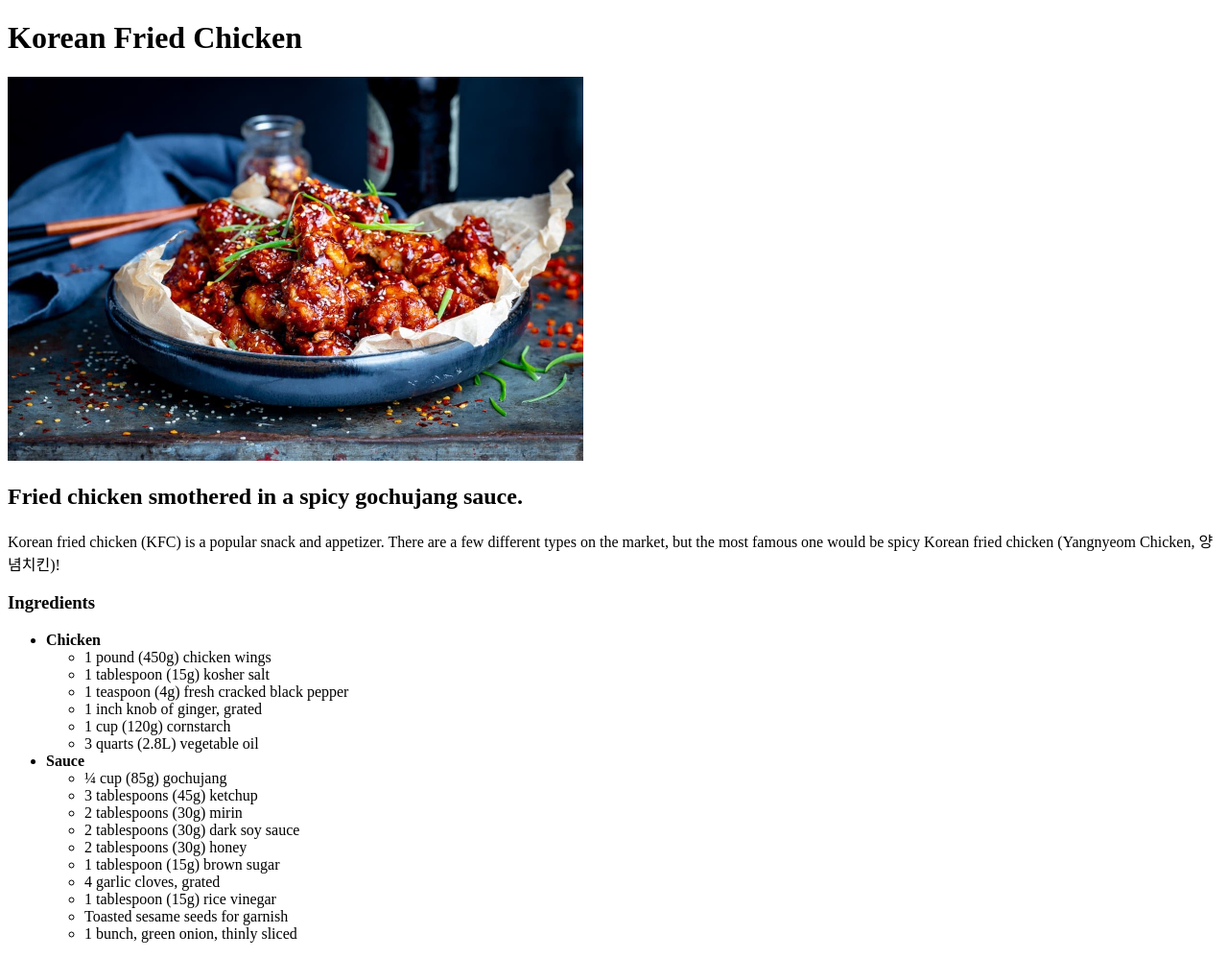
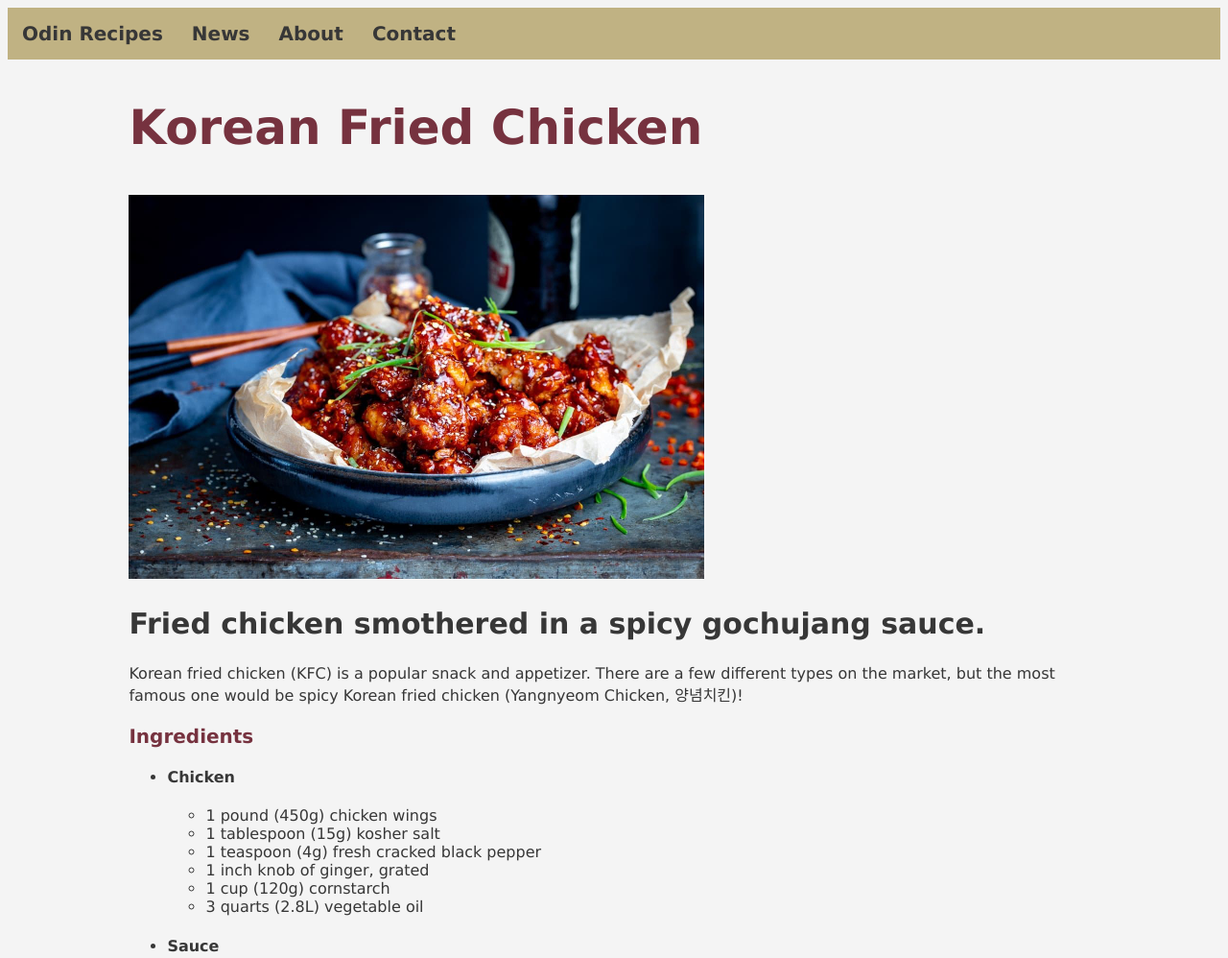
Before and after one commit to XeloMartabit/odin-recipes, a plain HTML site: page recipes/korean-fried-chicken.html in a window 1280 px wide. Shown: the top 998 px of the page at 96% size. Drawn offline with Linux system fonts and the light colour scheme.

Commit message:
Add css, nav bar and semantic html
Added css to every page, added a navigation bar on top (every item
links to main page at the moment) and modified every html file
with semantic html.

```diff
--- a/recipes/korean-fried-chicken.html
+++ b/recipes/korean-fried-chicken.html
@@ -4,15 +4,26 @@
         <meta charset="UTF-8">
         <meta name="viewport" content="width=device-width, initial-scale=1.0">
         <title>Korean Fried Chicken</title>
+        <link rel="stylesheet" href="../styles.css">
     </head>
     <body>
+        <nav>
+            <ul>
+                <li><a href="../index.html">Odin Recipes</a></li>
+                <li><a href="../index.html">News</a></li>
+                <li><a href="../index.html">About</a></li>
+                <li><a href="../index.html">Contact</a></li>
+            </ul>
+        </nav>
+        <main>
+            <section class="recipe">
                 <h1>Korean Fried Chicken</h1>
-        <img src="../img/korean-fried-chicken.jpg" alt="Delicious korean fried chicken in a bowl" width="600">
+                <img src="../img/korean-fried-chicken.jpg" alt="Delicious korean fried chicken in a bowl">
                 <h2>Fried chicken smothered in a spicy gochujang sauce.</h2>
                 <p>Korean fried chicken (KFC) is a popular snack and appetizer. There are a few different types on the market, but the most famous one would be spicy Korean fried chicken (Yangnyeom Chicken, 양념치킨)!</p>
                 <h3>Ingredients</h3>
                 <ul>
-            <li><strong>Chicken</strong></li>
+                    <li><h4>Chicken</h4></li>
                     <ul>
                         <li>1 pound (450g) chicken wings</li>
                         <li>1 tablespoon (15g) kosher salt</li>
@@ -21,7 +32,7 @@
                         <li>1 cup (120g) cornstarch</li>
                         <li>3 quarts (2.8L) vegetable oil</li>
                     </ul>
-            <li><strong>Sauce</strong></li>
+                    <li><h4>Sauce</h4></li>
                     <ul>
                         <li>¼ cup (85g) gochujang</li>
                         <li>3 tablespoons (45g) ketchup</li>
@@ -43,6 +54,10 @@
                     <li>While the chicken is cooling, in a small saucepan over medium high heat, add gochujang, ketchup, mirin, dark soy sauce, honey, and brown sugar and bring to a light boil.  Reduce your sauce for one minute, stirring often. Cut the heat and fold in the grated garlic and rice vinegar.</li>
                     <li>Over medium heat, increase the temperature of the oil in your Dutch oven to 375°F (190°C). Once the oil is hot, add the chicken, working in batches, and fry, stirring occasionally, for 3-4 minutes or until golden brown and crunchy.  Using a spider, transfer chicken to a large mixing bowl, followed by your sauce, and toss to combine. Plate and garnish with toasted sesame seeds and thinly sliced green onion. Serve and enjoy.</li>
                 </ol>
-        <a href="../index.html">Return to main page</a>
+            </section>
+        </main>
+        <footer>
+            <p>made by xelomartabit</p>
+        </footer>
     </body>
 </html>
--- /dev/null
+++ b/styles.css
@@ -0,0 +1,60 @@
+* {
+    font-family: Verdana, sans-serif;
+    color: #373737;
+    background-color: #f4f4f4;
+}
+
+nav ul {
+    list-style-type: none;
+    margin: 0;
+    padding: 0;
+    overflow: hidden;
+    background-color: #c0b283;
+}
+
+nav li {
+    float: left;
+}
+
+nav li a {
+    display: block;
+    text-decoration: none;
+    background-color: #c0b283;
+    font-size: 20px;
+    font-weight: bold;
+    padding: 15px;
+}
+
+nav li a:hover {
+    background-color: #dcd0c0;
+}
+
+main {
+    padding-left: 10%;
+    padding-right: 10%;
+}
+
+.recipe h1 {
+    font-size: 50px;
+    color: #76323f;
+}
+
+.recipe img {
+    width: 600px;
+    height: auto;
+}
+
+.recipe h2 {
+    font-size: 30px;
+}
+
+.recipe h3 {
+    font-size: 20px;
+    color: #76323f;
+}
+
+footer p {
+    text-align: center;
+    font-style: italic;
+    font-weight: bold;
+}
```
Also changed, not shown: index.html (+18 -2 lines), recipes/black-bean-dip.html (+18 -3 lines), recipes/pancakes.html (+18 -3 lines). Lines whose indentation alone changed are shown as unchanged.
